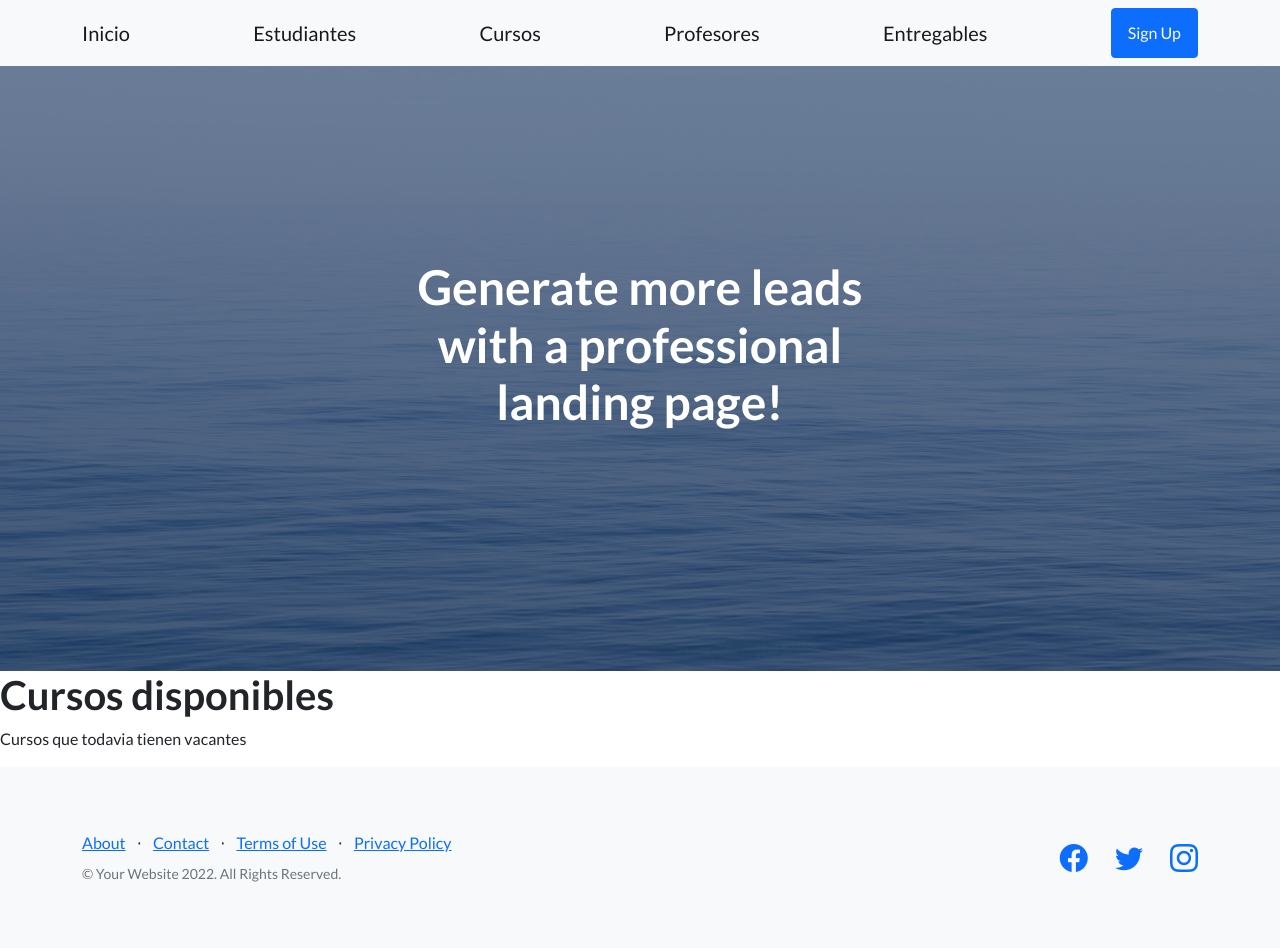
After one commit to lucaspaz0108/python-coderhouse, a Django app: template appcoder/templates/appcoder/cursos.html in a window 1280 px wide. The commit adds this page. Run offline with Django 4.2, Linux system fonts and the light colour scheme; the template is opened without the code that fills it, so the values that code supplies are empty; some libraries are stand-ins or nearby versions.

Commit message:
cambio de templates y vistas

```diff
--- /dev/null
+++ b/appcoder/templates/appcoder/base.html
@@ -0,0 +1,99 @@
+<!DOCTYPE html>
+<html lang="en">
+    <head>
+        {% load static %}
+
+
+
+
+        <meta charset="utf-8" />
+        <meta name="viewport" content="width=device-width, initial-scale=1, shrink-to-fit=no" />
+        <meta name="description" content="" />
+        <meta name="author" content="" />
+        <title>Landing Page - Start Bootstrap Theme</title>
+        <!-- Favicon-->
+        <link rel="icon" type="image/x-icon" href="assets/favicon.ico" />
+        <!-- Bootstrap icons-->
+        <link href="https://cdn.jsdelivr.net/npm/bootstrap-icons@1.5.0/font/bootstrap-icons.css" rel="stylesheet" type="text/css" />
+        <!-- Google fonts-->
+        <link href="https://fonts.googleapis.com/css?family=Lato:300,400,700,300italic,400italic,700italic" rel="stylesheet" type="text/css" />
+        <!-- Core theme CSS (includes Bootstrap)-->
+        <link href="{% static 'appcoder/css/styles.css' %}" rel="stylesheet" />
+    </head>
+    <body>
+        <!-- Navigation-->
+        <nav class="navbar navbar-light bg-light static-top">
+            <div class="container">
+                <a class="navbar-brand" href="{% url 'coder-inicio' %}">Inicio</a>
+                <a class="navbar-brand" href="{% url 'coder-estudiantes' %}"> Estudiantes</a>
+                <a class="navbar-brand" href="{% url 'coder-cursos' %}"> Cursos</a>
+                <a class="navbar-brand" href="{% url 'coder-profesores' %}"> Profesores</a>
+                <a class="navbar-brand" href="{% url 'coder-entregables' %}"> Entregables</a>
+                <a class="btn btn-primary" href="#signup">Sign Up</a>
+            </div>
+        </nav>
+        <!-- Masthead-->
+        <header class="masthead">
+            <div class="container position-relative">
+                <div class="row justify-content-center">
+                    <div class="col-xl-6">
+                        <div class="text-center text-white">
+                            <h1 class="mb-5">Generate more leads with a professional landing page!</h1>
+                        </div>
+                    </div>
+                </div>
+            </div>
+        </header>
+
+
+        {% block contenido %}
+
+        {% endblock %}
+
+
+
+
+
+                    </div>
+                </div>
+            </div>
+        </section>
+        <!-- Footer-->
+        <footer class="footer bg-light">
+            <div class="container">
+                <div class="row">
+                    <div class="col-lg-6 h-100 text-center text-lg-start my-auto">
+                        <ul class="list-inline mb-2">
+                            <li class="list-inline-item"><a href="#!">About</a></li>
+                            <li class="list-inline-item">⋅</li>
+                            <li class="list-inline-item"><a href="#!">Contact</a></li>
+                            <li class="list-inline-item">⋅</li>
+                            <li class="list-inline-item"><a href="#!">Terms of Use</a></li>
+                            <li class="list-inline-item">⋅</li>
+                            <li class="list-inline-item"><a href="#!">Privacy Policy</a></li>
+                        </ul>
+                        <p class="text-muted small mb-4 mb-lg-0">&copy; Your Website 2022. All Rights Reserved.</p>
+                    </div>
+                    <div class="col-lg-6 h-100 text-center text-lg-end my-auto">
+                        <ul class="list-inline mb-0">
+                            <li class="list-inline-item me-4">
+                                <a href="#!"><i class="bi-facebook fs-3"></i></a>
+                            </li>
+                            <li class="list-inline-item me-4">
+                                <a href="#!"><i class="bi-twitter fs-3"></i></a>
+                            </li>
+                            <li class="list-inline-item">
+                                <a href="#!"><i class="bi-instagram fs-3"></i></a>
+                            </li>
+                        </ul>
+                    </div>
+                </div>
+            </div>
+        </footer>
+        <!-- Bootstrap core JS-->
+        <script src="https://cdn.jsdelivr.net/npm/bootstrap@5.1.3/dist/js/bootstrap.bundle.min.js"></script>
+        <!-- Core theme JS-->
+        <script src="{% static 'appcoder/js/scripts.js' %}"></script>
+        <script src="https://cdn.startbootstrap.com/sb-forms-latest.js"></script>
+    </body>
+</html>
--- /dev/null
+++ b/appcoder/templates/appcoder/cursos.html
@@ -0,0 +1,7 @@
+{% extends 'appcoder/base.html' %}
+
+{% block contenido %}
+<h1>Cursos disponibles</h1>
+<p>Cursos que todavia tienen vacantes</p>
+
+{% endblock %}
--- a/appcoder/urls.py
+++ b/appcoder/urls.py
@@ -2,9 +2,9 @@ from django.urls import path
 from appcoder.views import *
 
 urlpatterns = [
-    path("estudiantes/", estudiantes),
-    path("profesores/", profesores),
-    path("cursos/", cursos),
-    path("entregables/", entregables),
-    path("inicio/", inicio1),
+    path("estudiantes/", estudiantes, name="coder-estudiantes"),
+    path("profesores/", profesores, name="coder-profesores"),
+    path("cursos/", cursos, name="coder-cursos"),
+    path("entregables/", entregables, name="coder-entregables"),
+    path("inicio/", inicio, name="coder-inicio"),
 ]
```
Also changed, not shown: appcoder/templates/appcoder/entregables.html (added, +7 -0 lines), appcoder/templates/appcoder/estudiantes.html (added, +7 -0 lines), appcoder/templates/appcoder/index.html (+10 -80 lines), appcoder/templates/appcoder/inicio.html (deleted, +0 -14 lines), appcoder/templates/appcoder/profesores.html (added, +7 -0 lines), appcoder/views.py (+5 -9 lines).
